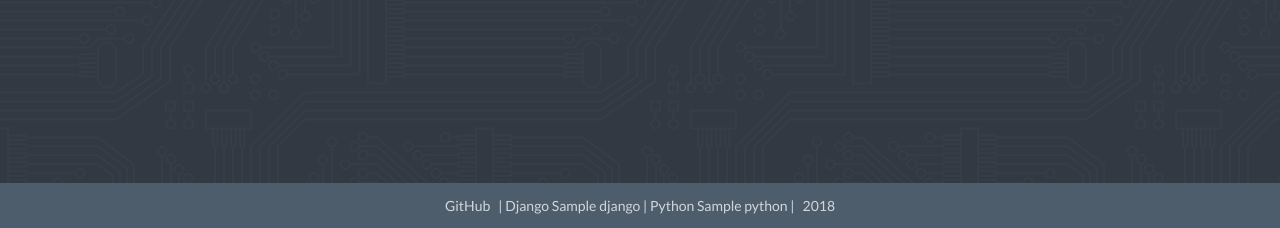
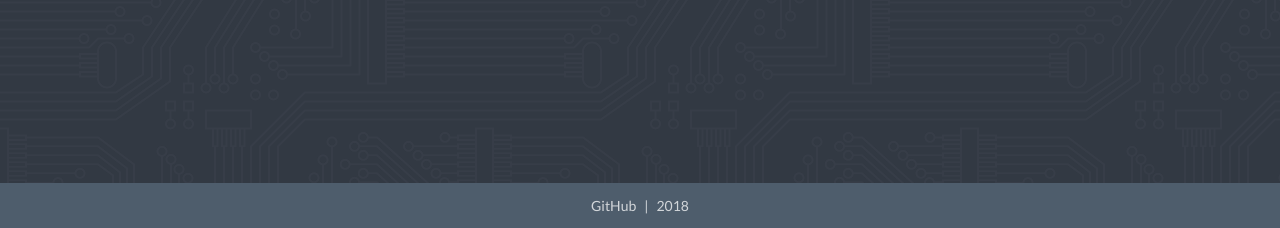
Before and after one commit to vertigg/django-personal-site, a Django app: template templates/profile.html in a window 1280 px wide. Shown: the part 572-800 px from the top of the page. Run offline with Django 3.2, Linux system fonts and the light colour scheme; the template is opened without the code that fills it: most values are stand-ins (such as "Sample title", 1, 10 or a date in 2020); form fields are guessed from the names that the template uses; some libraries are stand-ins or nearby versions.

Commit message:
Remove useless stuff in footer

```diff
--- a/VertigoProject/views.py
+++ b/VertigoProject/views.py
@@ -15,9 +15,7 @@ from VertigoProject.forms import (DiscordProfileForm, DiscordTokenForm,
 
 
 def home_view(request):
-    django_version = get_version()
-    python_version = platform.python_version
-    return render(request, 'home.html', {'django' : django_version, 'python' : python_version})
+    return render(request, 'home.html')
 
 def signup(request):
     if request.method == 'POST':
--- a/templates/footer.html
+++ b/templates/footer.html
@@ -5,7 +5,7 @@
                 <li class="nav-item">
                     <a class="nav-link" href="https://github.com/EpicVertigo">GitHub</a>
                 </li>
-                <span class="navbar-text  text-truncate text-right">|  Django {{django}}  |  Python {{python}} |</span>
+                <span class="navbar-text  text-truncate text-right">|</span>
                 <li class="nav-item">
                     <a class="nav-link" href="https://www.youtube.com/watch?v=YnDzttF9dig">{% now "Y"%}</a>
                 </li>
```
